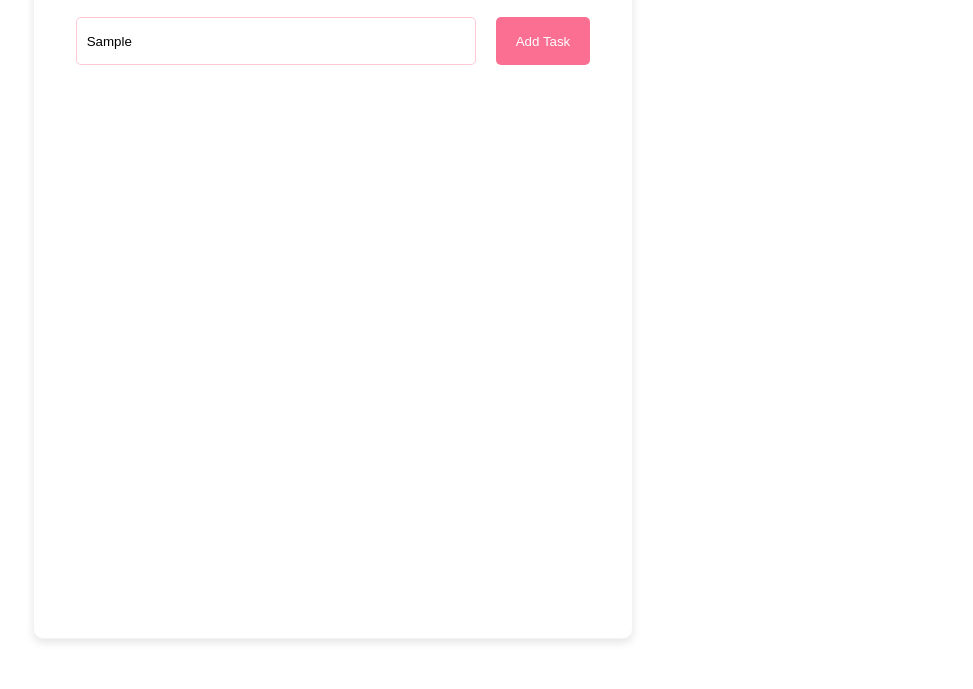
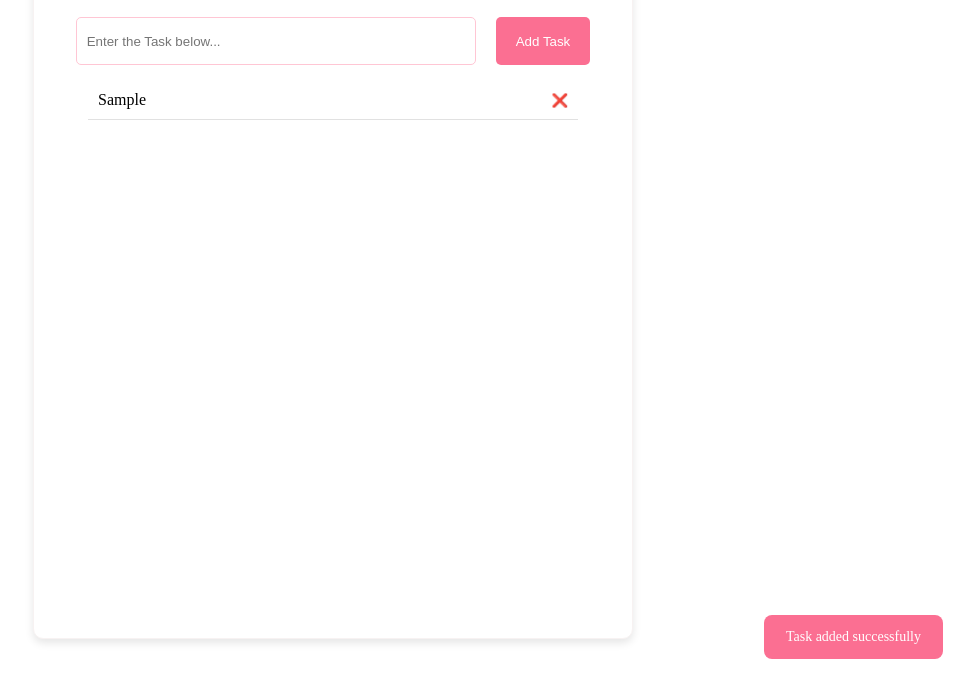
Before and after one commit to aish301/To-Do-List, a plain HTML site: page index.html in a window 1280 px wide. Both pictures are taken after typing "Sample" into the empty fields and a click on the button "Add Task". Shown: the part 111-800 px from the top of the page, without its empty margins (307-1280 px from the left). Drawn offline with Linux system fonts and the light colour scheme.

Commit message:
Final update

```diff
--- a/index.html
+++ b/index.html
@@ -11,15 +11,26 @@
 <body>
     <div class="container">
         <h1>To Do List</h1>
+
         <div class="input-box-btn">
             <input type="text" placeholder="Enter the Task below..." id="taskId" class="input-box" />
-            <button type="submit" id="addButton" class="addbtn">Add Task</button>
+            <button type="submit" id="addButton" class="addbtn">
+                Add Task
+            </button>
         </div>
+
+        <p id="error"></p>
+
+        <div class="lists" id="listContainer"></div>
     </div>
+
 
     <p id="error"></p>
 
-    <div class="lists" id="listId"></div>
+    <div class="lists" id="listContainer"></div>
+
+    <div id="toast"></div>
+
 
     <script src="main.js"></script>
 </body>
--- a/main.js
+++ b/main.js
@@ -1,4 +1,96 @@
 const inputBox = document.getElementById("taskId");
-const listContainer = document.getElementById("listId");
+const listContainer = document.getElementById("listContainer");
 const addTaskbtn = document.getElementById("addButton");
 const errorShow = document.getElementById("error");
+const toast = document.getElementById("toast");
+
+
+window.addEventListener("DOMContentLoaded", loadTasks);
+
+
+addTaskbtn.addEventListener("click", addTask);
+
+function addTask() {
+  let task = inputBox.value.trim();
+
+
+  if (task === "") {
+    errorShow.innerText = "Task cannot be empty!";
+    return;
+  }
+
+  let tasks = getTasksFromStorage();
+
+
+  if (tasks.includes(task)) {
+    errorShow.innerText = "Task already exists!";
+    return;
+  }
+
+  errorShow.innerText = "";
+
+  createTask(task);
+  tasks.push(task);
+  localStorage.setItem("tasks", JSON.stringify(tasks));
+
+  inputBox.value = "";
+  showToast("Task added successfully");
+}
+
+
+function createTask(task) {
+  const taskDiv = document.createElement("div");
+  taskDiv.className = "task";
+
+  const taskText = document.createElement("span");
+  taskText.innerText = task;
+
+  const deleteBtn = document.createElement("button");
+  deleteBtn.innerText = "❌";
+  deleteBtn.className = "deleteBtn";
+
+
+  deleteBtn.addEventListener("click", () => {
+    taskDiv.remove();
+    removeFromStorage(task);
+    showToast("Task deleted");
+  });
+
+
+  taskText.addEventListener("click", () => {
+    taskText.classList.toggle("completed");
+  });
+
+  taskDiv.appendChild(taskText);
+  taskDiv.appendChild(deleteBtn);
+  listContainer.appendChild(taskDiv);
+}
+
+
+function getTasksFromStorage() {
+  return localStorage.getItem("tasks")
+    ? JSON.parse(localStorage.getItem("tasks"))
+    : [];
+}
+
+function removeFromStorage(task) {
+  let tasks = getTasksFromStorage();
+  tasks = tasks.filter(t => t !== task);
+  localStorage.setItem("tasks", JSON.stringify(tasks));
+}
+
+
+function loadTasks() {
+  const tasks = getTasksFromStorage();
+  tasks.forEach(task => createTask(task));
+}
+
+
+function showToast(message) {
+  toast.innerText = message;
+  toast.classList.add("show");
+
+  setTimeout(() => {
+    toast.classList.remove("show");
+  }, 3000);
+}
--- a/style.css
+++ b/style.css
@@ -1,18 +1,18 @@
-*{
+* {
     background-color: #ffffff;
     padding: 0;
     margin: 0;
     box-sizing: border-box;
 }
 
-h1{
+h1 {
     color: #fb6f92;
     text-align: center;
     margin-bottom: 20px;
     font-weight: 600;
 }
 
-.container{
+.container {
     max-width: 600px;
     margin: 50px auto;
     padding: 20px;
@@ -26,7 +26,7 @@ h1{
     align-items: center;
 }
 
-.input-box{
+.input-box {
     display: flex;
     align-items: center;
     justify-content: center;
@@ -37,13 +37,13 @@ h1{
     padding: 10px;
 }
 
-.input-box-btn{
+.input-box-btn {
     display: flex;
     justify-content: center;
     gap: 20px;
 }
 
-.addbtn{
+.addbtn {
     background-color: #fb6f92;
     color: white;
     border: none;
@@ -51,3 +51,43 @@ h1{
     border-radius: 5px;
     cursor: pointer;
 }
+
+.task {
+    display: flex;
+    justify-content: space-between;
+    width: 490px;
+    margin-top: 1rem;
+    border-bottom: 1px solid #e1e1e1;
+    padding: 10px;
+}
+
+.completed {
+    text-decoration: line-through;
+    color: gray;
+}
+
+.deleteBtn {
+    border: none;
+    cursor: pointer;
+}
+
+#toast {
+    position: fixed;
+    bottom: 30px;
+    right: 30px;
+    background-color: #fb6f92;
+    color: white;
+    padding: 14px 22px;
+    border-radius: 8px;
+    font-size: 14px;
+    opacity: 0;
+    pointer-events: none;
+    transition: opacity 0.5s ease, transform 0.5s ease;
+    transform: translateY(20px);
+    z-index: 1000;
+}
+
+#toast.show {
+    opacity: 1;
+    transform: translateY(0);
+}
```
